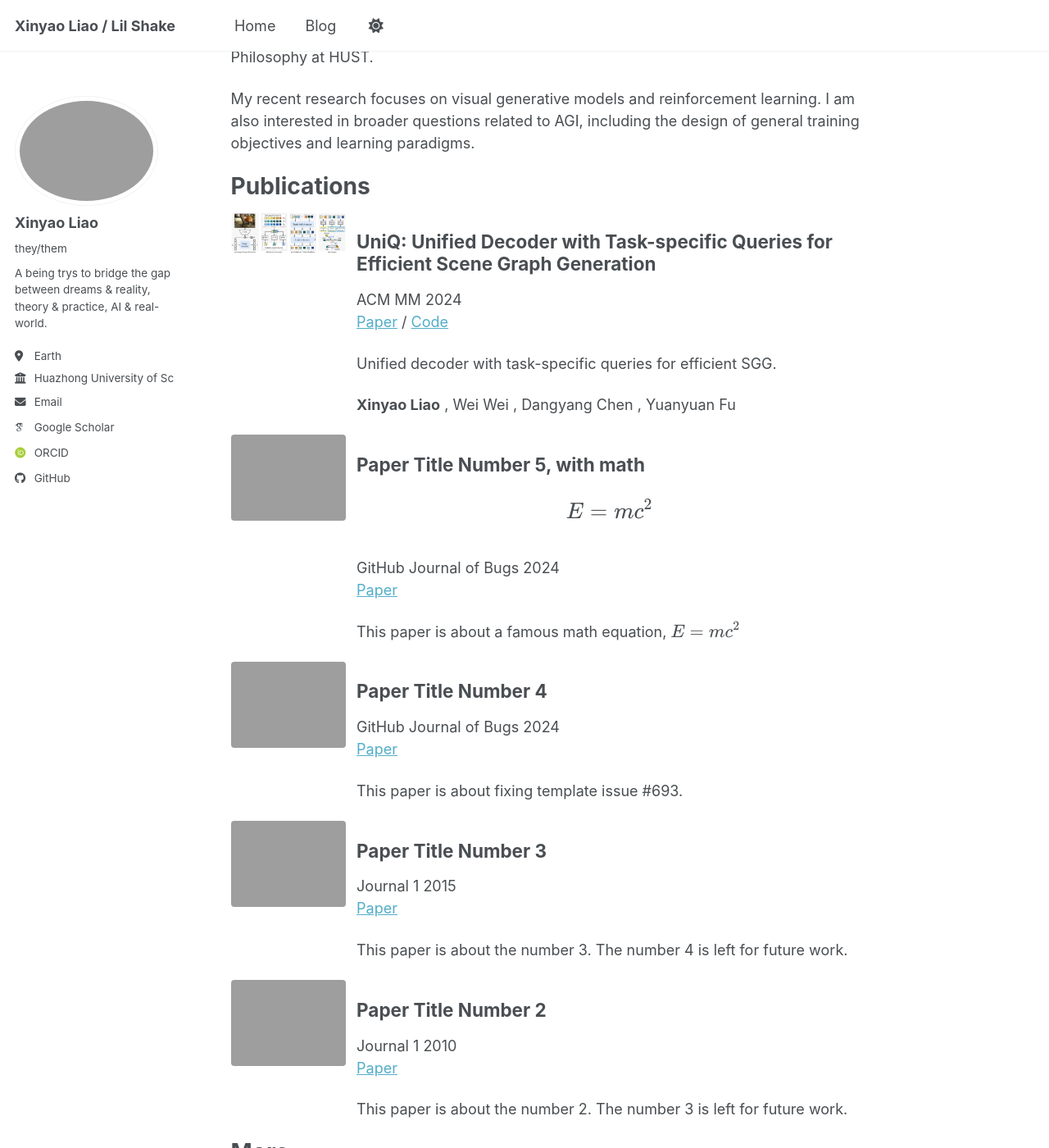
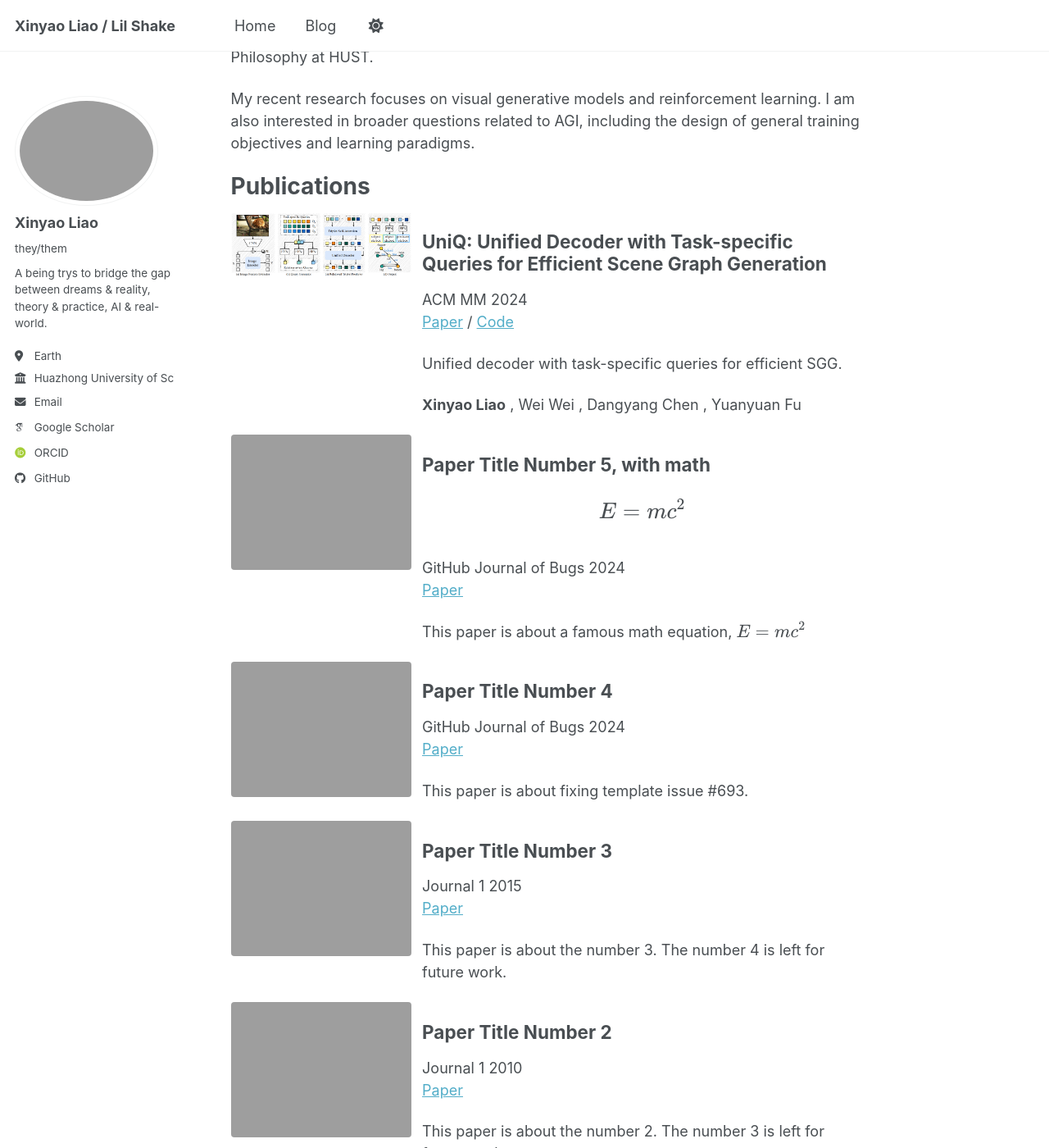
Before and after one commit to Lil-Shake/Lil-Shake.github.io, a Jekyll site: the page built from _pages/about.md, in a window 1280 px wide and 1400 px high, scrolled down 193 px. Shown: the whole window at 82% size. Built offline with Jekyll 4.4.1, drawn with Linux system fonts in a browser that asks for light colours; some web fonts are replaced; a script bundle is joined from its source files by our own code; library files that are not in the unit come from our copies.

Commit message:
Adjust publication teaser width

```diff
--- a/_sass/layout/_archive.scss
+++ b/_sass/layout/_archive.scss
@@ -100,8 +100,9 @@
 }
 
 .archive__item-teaser--side {
-  width: 140px;
-  flex: 0 0 140px;
+  // Wider teaser for publications list
+  width: 220px;
+  flex: 0 0 220px;
 
   img {
     display: block;
```
